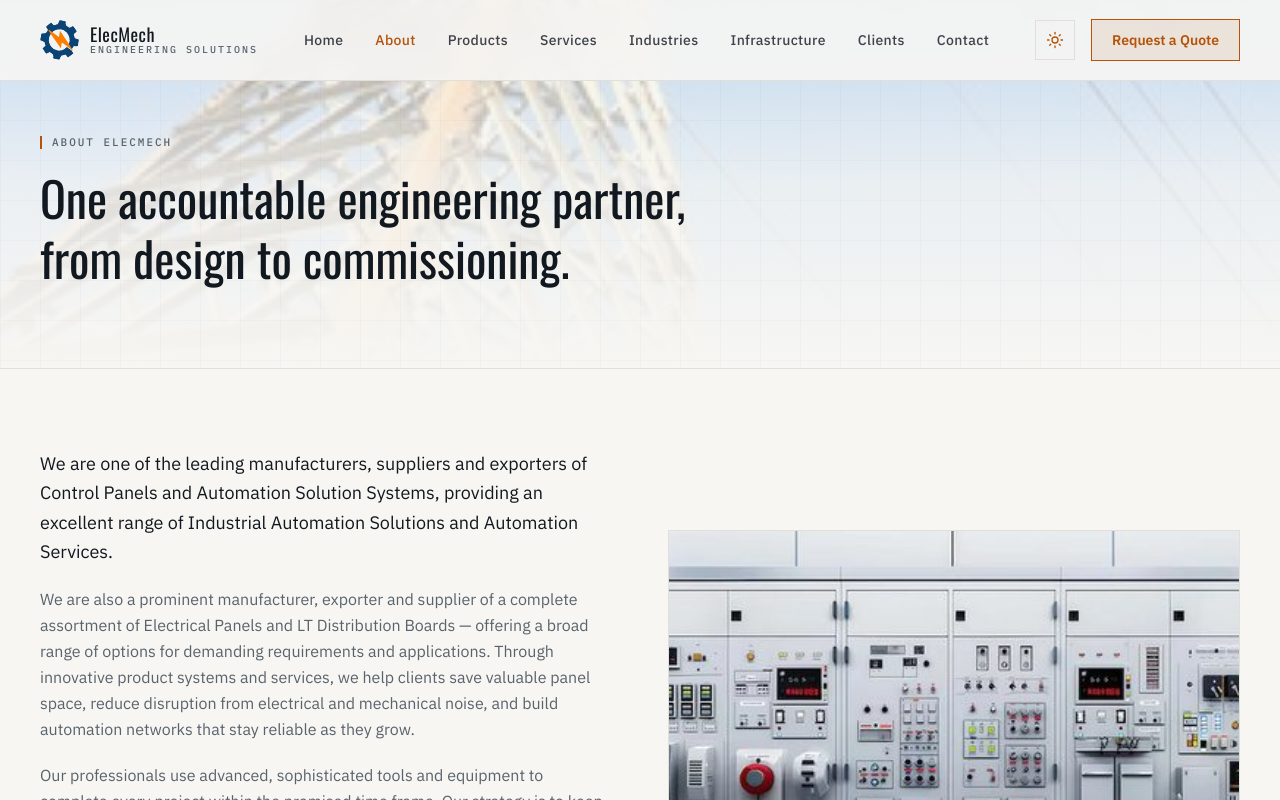
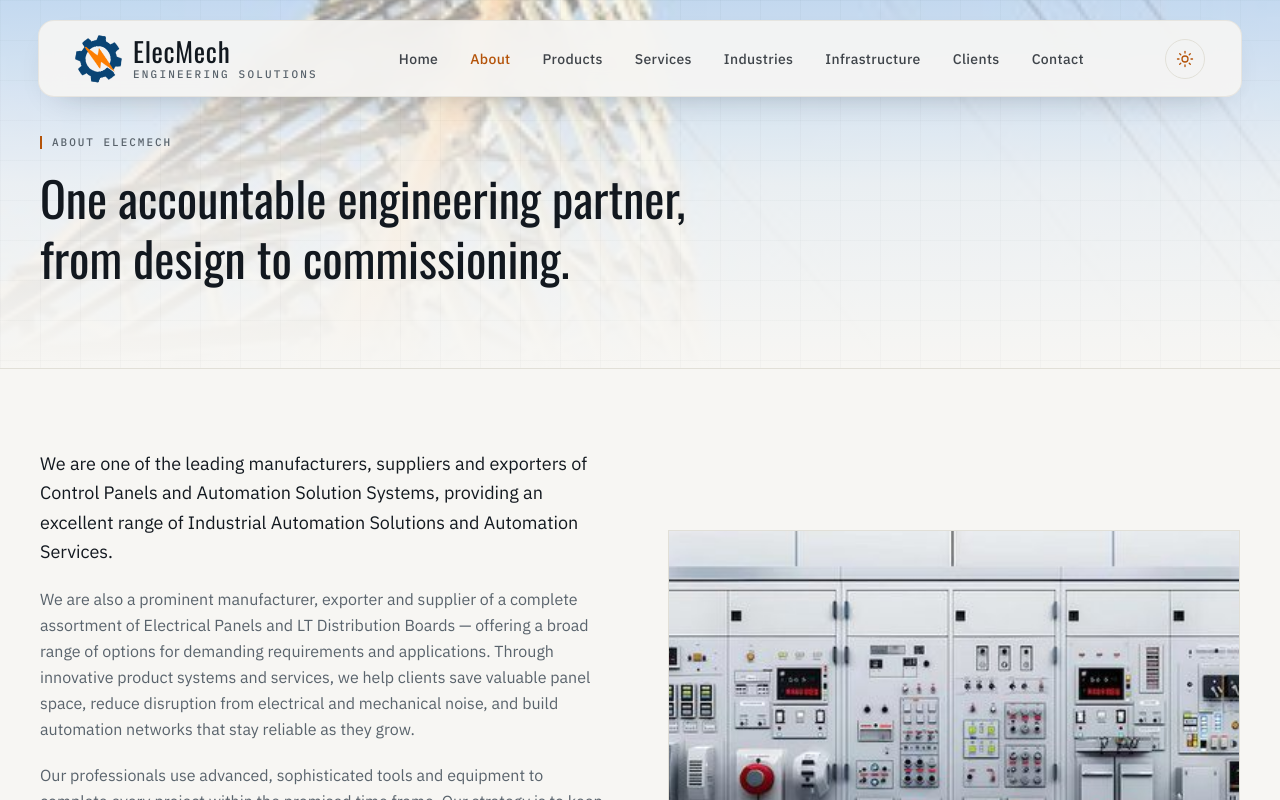
Before and after one commit to Babluyadav21/ElecMech, a React (Vite) app: page /about in a window 1280 px wide. Shown: the top 800 px of the page. Built offline with nearby package versions, Linux system fonts and the light colour scheme.

Commit message:
Update responsive navbar and site metadata

```diff
--- a/index.html
+++ b/index.html
@@ -16,7 +16,7 @@
         } catch (e) {}
       })();
     </script>
-    <title>ElecMech Engineering Solutions | Electrical Panels & Industrial Automation</title>
+    <title>ElecMech Engineering Solutions</title>
     <meta
       name="description"
       content="ElecMech Engineering Solutions manufactures, supplies and exports control panels, automation solution systems, electrical panels and LT distribution boards for industrial clients."
@@ -26,7 +26,7 @@
     <link rel="preconnect" href="https://fonts.gstatic.com" crossorigin />
     <meta property="og:type" content="website" />
     <meta property="og:site_name" content="ElecMech Engineering Solutions" />
-    <meta property="og:title" content="ElecMech Engineering Solutions | Electrical Panels & Industrial Automation" />
+    <meta property="og:title" content="ElecMech Engineering Solutions" />
     <meta
       property="og:description"
       content="Powering Industries with Smart Engineering Solutions. Control panels, automation systems and engineering services built for industrial reliability."
--- a/src/App.tsx
+++ b/src/App.tsx
@@ -23,7 +23,7 @@ export default function App() {
     AOS.init({
       duration: 700,
       easing: "ease-out-cubic",
-      once: true,
+      once: false,
       offset: 80,
     });
   }, []);
--- a/src/components/CTASection.tsx
+++ b/src/components/CTASection.tsx
@@ -41,7 +41,7 @@ export default function CTASection({
               width="calc(100% - 2px)"
               height="calc(100% - 2px)"
               fill="none"
-              stroke="#ffcc00"
+              stroke="#ffae00"
               strokeWidth="2"
               pathLength="100"
               strokeDasharray="24 76"
--- a/src/components/Navbar.tsx
+++ b/src/components/Navbar.tsx
@@ -44,16 +44,19 @@ export default function Navbar() {
 
   return (
     <header
-      className={`fixed top-0 inset-x-0 z-50 transition-colors duration-300 ${
-        showSolid ? "bg-base/90 backdrop-blur-md border-b border-border" : "bg-transparent border-b border-transparent"
-      }`}
+      className="fixed inset-x-0 top-0 z-50 px-3 pt-6 sm:px-6 sm:pt-5"
     >
-      <div className="mx-auto max-w-7xl px-6 lg:px-10 h-20 flex items-center justify-between">
-        <Link to="/" className="flex items-center gap-2.5 group" aria-label={`${site.name} home`}>
+      <div
+        className={`mx-auto max-w-[1204px] overflow-hidden rounded-2xl border border-border/70 backdrop-blur-md transition-colors duration-300 ${
+          showSolid ? "bg-base/90" : "bg-base/80"
+        } shadow-[0_12px_36px_-24px_rgba(18,24,31,0.45)]`}
+      >
+        <div className="flex h-[60px] items-center justify-between px-5 sm:h-[75px] sm:px-9 min-[1200px]:h-[86px] min-[1200px]:px-[5%]">
+          <Link to="/" className="group flex min-w-0 items-center gap-2.5" aria-label={`${site.name} home`}>
             <motion.img
               src={logoMark}
               alt=""
-            className="h-10 w-10 object-contain"
+              className="h-10 w-10 shrink-0 object-contain sm:h-12 sm:w-12 min-[1200px]:h-14 min-[1200px]:w-14"
               animate={prefersReducedMotion ? undefined : { rotate: 360, scale: [1, 1.06, 1] }}
               transition={
                 prefersReducedMotion
@@ -64,21 +67,21 @@ export default function Navbar() {
                     }
               }
             />
-          <span className="font-display text-lg leading-none tracking-wide text-fg">
+            <span className="whitespace-nowrap font-display text-xl leading-none tracking-wide text-fg sm:text-[27px] min-[1200px]:text-[21px]">
               ElecMech
-            <span className="block text-[10px] font-mono font-normal tracking-[0.2em] text-muted mt-0.5">
+              <span className="mt-1 block text-[8px] font-mono font-normal tracking-[0.18em] text-muted sm:text-[11px] sm:tracking-[0.2em]">
                 ENGINEERING SOLUTIONS
               </span>
             </span>
           </Link>
 
-        <nav className="hidden lg:flex items-center gap-8" aria-label="Primary">
+          <nav className="hidden items-center gap-8 min-[1200px]:flex min-[1400px]:gap-10" aria-label="Primary">
             {navItems.map((item) => (
               <NavLink
                 key={item.path}
                 to={item.path}
                 className={({ isActive }) =>
-                `text-sm font-medium tracking-wide transition-colors ${
+                  `whitespace-nowrap text-sm font-medium tracking-wide transition-colors ${
                     isActive ? "text-accent" : "text-fg/80 hover:text-fg"
                   }`
                 }
@@ -88,31 +91,30 @@ export default function Navbar() {
             ))}
           </nav>
 
-        <div className="hidden lg:flex items-center gap-4">
-          <ThemeToggle />
-          <Link
+          <div className="hidden items-center gap-4 min-[1200px]:flex">
+            <ThemeToggle className="h-[40px] w-[40px] rounded-full" />
+            {/* <Link
             to="/contact"
             className="inline-flex items-center border border-accent bg-accent/10 px-5 py-2.5 text-sm font-semibold text-accent transition-colors hover:bg-accent hover:text-on-accent"
           >
             Request a Quote
-          </Link>
+          </Link> */}
           </div>
 
-        <div className="flex items-center gap-2 lg:hidden">
-          <ThemeToggle />
+          <div className="flex shrink-0 items-center gap-2 sm:gap-3 min-[1200px]:hidden">
+            <ThemeToggle className="h-[40px] w-[40px] sm:h-[60px] sm:w-[60px]!rounded-full" />
             <button
               type="button"
               onClick={() => setOpen((v) => !v)}
               aria-expanded={open}
               aria-controls="mobile-menu"
               aria-label={open ? "Close menu" : "Open menu"}
-            className="inline-flex h-10 w-10 items-center justify-center text-fg"
+              className="inline-flex h-[52px] w-10 items-center justify-center text-fg sm:h-[60px] sm:w-[44px]"
             >
-            {open ? <X className="h-6 w-6" /> : <Menu className="h-6 w-6" />}
+              {open ? <X className="h-7 w-7" /> : <Menu className="h-7 w-7" />}
             </button>
           </div>
         </div>
-
         <AnimatePresence>
           {open && (
             <motion.div
@@ -121,7 +123,7 @@ export default function Navbar() {
               animate={{ height: "auto", opacity: 1 }}
               exit={{ height: 0, opacity: 0 }}
               transition={{ duration: 0.25, ease: "easeOut" }}
-            className="lg:hidden overflow-hidden bg-base border-b border-border"
+              className="overflow-hidden border-t border-border bg-base/95 min-[1200px]:hidden"
             >
               <nav className="flex flex-col px-6 py-4" aria-label="Mobile">
                 {navItems.map((item, i) => (
@@ -130,7 +132,7 @@ export default function Navbar() {
                     to={item.path}
                     ref={i === 0 ? firstMobileLinkRef : undefined}
                     className={({ isActive }) =>
-                    `py-3  font-medium border-b border-border/60 last:border-none ${
+                      `py-3 font-medium border-b border-border/60 last:border-none ${
                         isActive ? "text-accent" : "text-fg/85"
                       }`
                     }
@@ -148,6 +150,7 @@ export default function Navbar() {
             </motion.div>
           )}
         </AnimatePresence>
+      </div>
     </header>
   );
 }
--- a/src/index.css
+++ b/src/index.css
@@ -68,6 +68,13 @@
   color-scheme: dark;
 }
 
+
+html,
+body {
+  overflow-x: hidden;
+}
+
+
 @layer base {
   html {
     scroll-behavior: smooth;
--- a/src/pages/Home.tsx
+++ b/src/pages/Home.tsx
@@ -64,7 +64,7 @@ export default function Home() {
   return (
     <>
       <Seo
-        title="Electrical Panel Manufacturer & Industrial Automation Solutions"
+        title="ElecMech Engineering Solutions"
         description="ElecMech Engineering Solutions manufactures control panels, automation systems, electrical panels and LT distribution boards for industrial clients across India."
       />
 
```
Lines whose indentation alone changed are shown as unchanged.
